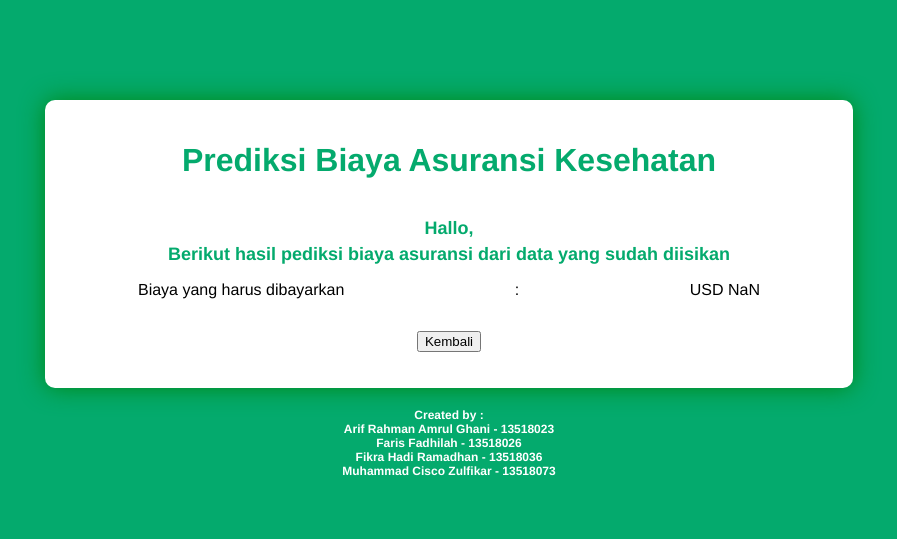
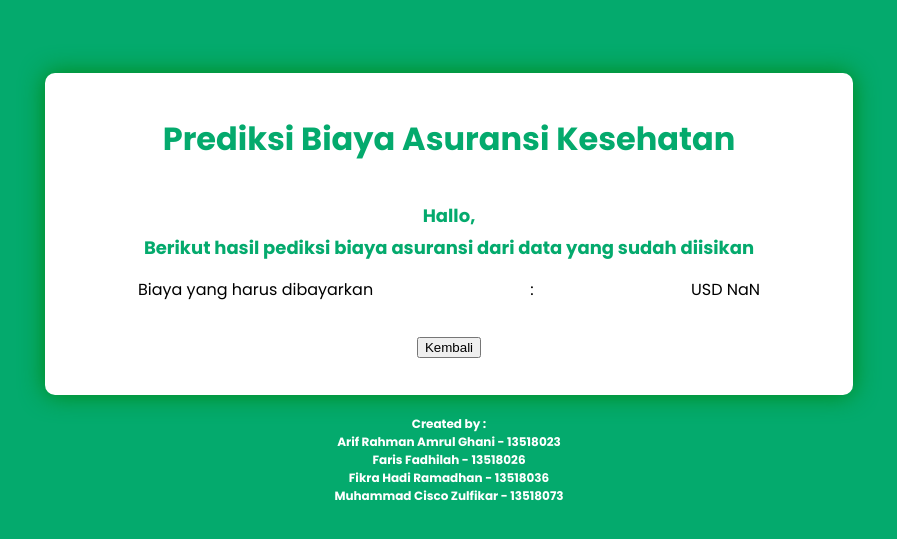
Before and after one commit to fikrahadi2/final-sil, a Vue app in the folder frontend/: page /result in a window 1280 px wide. Shown: the part 131-670 px from the top of the page, without its empty margins (191-1088 px from the left). Built offline with nearby package versions, Linux system fonts and the light colour scheme.

Commit message:
Update Result.vue

```diff
--- a/frontend/src/views/Result.vue
+++ b/frontend/src/views/Result.vue
@@ -5,12 +5,9 @@
         <h1 :class="$style.title">Prediksi Biaya Asuransi Kesehatan</h1>
       </div>
       <div :class="$style.charges">
-        <p :class="$style.charges__name">
-          Hallo, {{ name }}
-        </p>
+        <p :class="$style.charges__name">Hallo, {{ name }}</p>
         <p :class="$style.charges__title">
-          Berikut hasil pediksi biaya asuransi
-          dari data yang sudah diisikan
+          Berikut hasil pediksi biaya asuransi dari data yang sudah diisikan
         </p>
         <div>
           <p>Biaya yang harus dibayarkan</p>
@@ -34,41 +31,43 @@
 
 <script>
 export default {
-  name: 'Result',
+  name: "Result",
   data() {
     return {
       charges: null,
-      name: null
-    }
+      name: null,
+    };
   },
-  watch:{
+  watch: {
     charges(newVal) {
-      this.charges = newVal
+      this.charges = newVal;
     },
     name(newVal) {
-      this.name = newVal
-    }
+      this.name = newVal;
+    },
   },
   mounted() {
-    console.log("result", localStorage.getItem("result"));
-    console.log("name", localStorage.getItem("nameInsurance"));
     this.name = localStorage.getItem("nameInsurance");
-    this.charges = `USD ${parseFloat(localStorage.getItem("result")).toFixed(2)}`;
-    // console.log(this.charges)
+    this.charges = `USD ${parseFloat(localStorage.getItem("result")).toFixed(
+      2
+    )}`;
   },
   methods: {
     back() {
-      localStorage.removeItem("result")
-      localStorage.removeItem("nameInsurance")
-      this.$router.push({ path: "/"})
-    }
-  }
-}
+      localStorage.removeItem("result");
+      localStorage.removeItem("nameInsurance");
+      this.$router.push({ path: "/" });
+    },
+  },
+};
 </script>
 
 <style lang="scss" module>
+@import url("https://fonts.googleapis.com/css2?family=Poppins:ital,wght@0,100;0,200;0,300;0,400;0,500;0,600;0,700;0,800;0,900;1,100;1,200;1,300;1,400;1,500;1,600;1,700;1,800;1,900&display=swap");
+
 .result__container {
-  background: #04AA6D;
+  font-family: "Poppins", sans-serif;
+  background: #04aa6d;
   width: 100%;
   height: auto;
   min-height: 100vh;
@@ -77,7 +76,7 @@
   flex-direction: column;
   align-items: center;
   .content {
-    background: #FFFFFF;
+    background: #ffffff;
     margin: 60px;
     margin-bottom: 20px;
     width: 60%;
@@ -95,7 +94,7 @@
       flex-direction: column;
       align-items: center;
       .title {
-        color: #04AA6D;
+        color: #04aa6d;
       }
     }
     .charges {
@@ -104,10 +103,11 @@
       flex-direction: column;
       align-items: center;
       width: 90%;
-      &__title, &__name {
+      &__title,
+      &__name {
         font-size: 18px;
         font-weight: bold;
-        color: #04AA6D;
+        color: #04aa6d;
         margin-bottom: 0;
       }
       &__title {
@@ -132,7 +132,7 @@
       margin: 0;
       font-size: 12px;
       font-weight: bold;
-      color: #FFFFFF;
+      color: #ffffff;
     }
   }
 }
```
